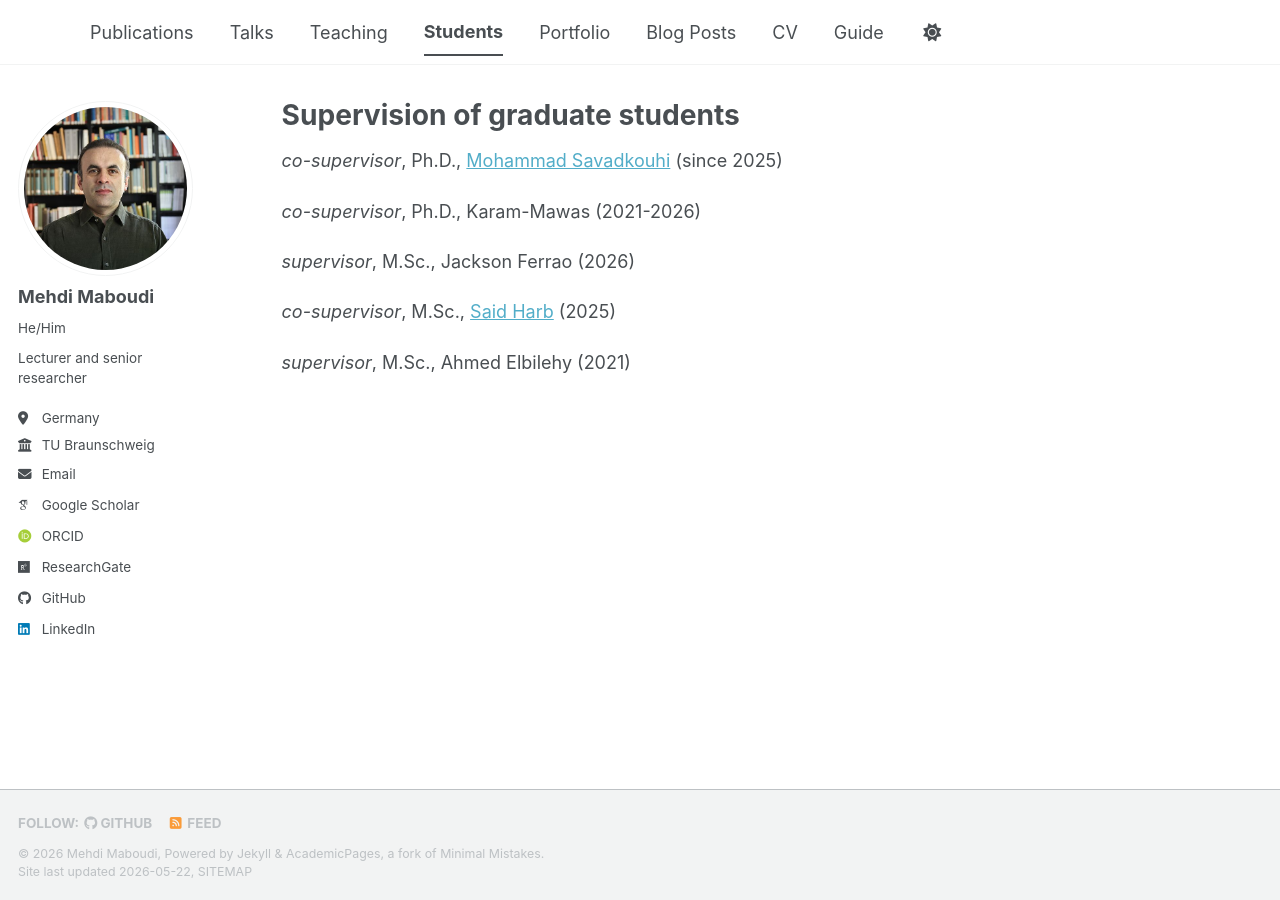
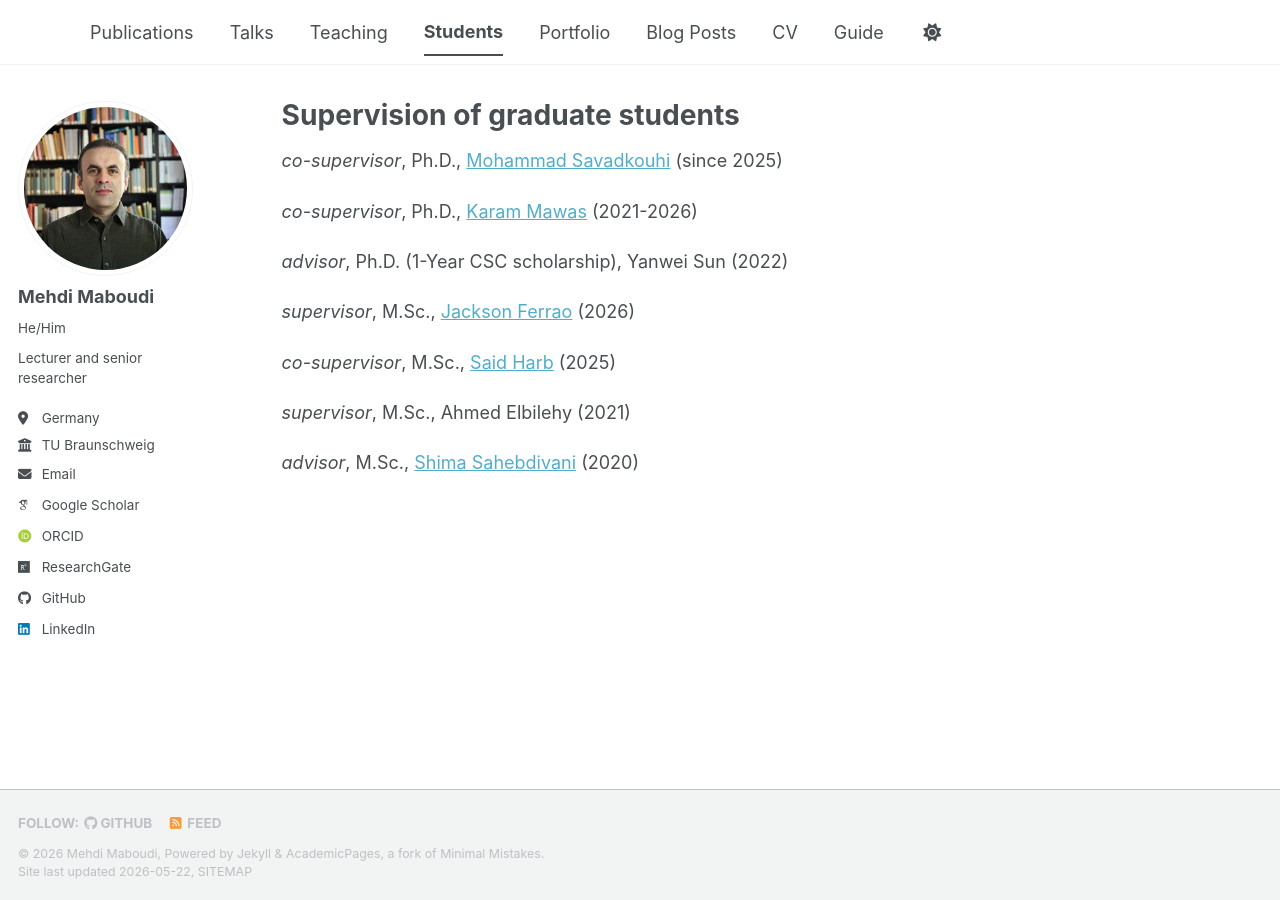
Before and after one commit to MehdiMaboudi/mehdimaboudi.github.io, a Jekyll site: the page built from _pages/students.html, in a window 1280 px wide. Built offline with Jekyll 4.4.1, drawn with Linux system fonts in a browser that asks for light colours; some web fonts are replaced; a script bundle is joined from its source files by our own code; library files that are not in the unit come from our copies.

Commit message:
students added and updated

```diff
--- a/_pages/students.html
+++ b/_pages/students.html
@@ -6,21 +6,30 @@ author_profile: true
 ---
 
 <p>
-  <i>co-supervisor</i>, Ph.D., <a href="https://www.tu-braunschweig.de/en/igp/staff/mohammad-savadkouhi"  target="_blank" rel="noopener noreferrer">Mohammad Savadkouhi</a> (since 2025)
+  <i>co-supervisor</i>, Ph.D., <a href="https://www.linkedin.com/in/mohammad-savadkouhi-82208b126/"  target="_blank" rel="noopener noreferrer">Mohammad Savadkouhi</a> (since 2025)
 </p>
 
 <p>
-  <i>co-supervisor</i>, Ph.D., <a href="https://scholar.google.com/citations?user=P-x4TbXUIaAC&hl=en"  target="_blank" rel="noopener noreferrer"></a>Karam-Mawas (2021-2026)
+  <i>co-supervisor</i>, Ph.D., <a href="https://www.linkedin.com/in/karam-mawas/?locale=en"  target="_blank" rel="noopener noreferrer">Karam Mawas</a> (2021-2026)
 </p>
 
 <p>
-  <i>supervisor</i>, M.Sc., <a href=" https://www.linkedin.com/in/jackson-ferrao/"  target="_blank" rel="noopener noreferrer"></a> Jackson Ferrao (2026)
+  <i>advisor</i>, Ph.D. (1-Year CSC scholarship), Yanwei Sun (2022)
+</p>
+
+<p>
+  <i>supervisor</i>, M.Sc., <a href=" https://www.linkedin.com/in/jackson-ferrao/"  target="_blank" rel="noopener noreferrer"> Jackson Ferrao</a> (2026)
 </p>
 
 <p>
   <i>co-supervisor</i>, M.Sc., <a href="https://www.linkedin.com/in/said-harb/"  target="_blank" rel="noopener noreferrer">Said Harb</a> (2025)
 </p>
 
+
 <p>
   <i>supervisor</i>, M.Sc., Ahmed Elbilehy (2021)
 </p>
+
+<p>
+  <i>advisor</i>, M.Sc., <a href="https://www.linkedin.com/in/shima-sahebdivani-874088203/"  target="_blank" rel="noopener noreferrer">Shima Sahebdivani</a> (2020)
+</p>
```
